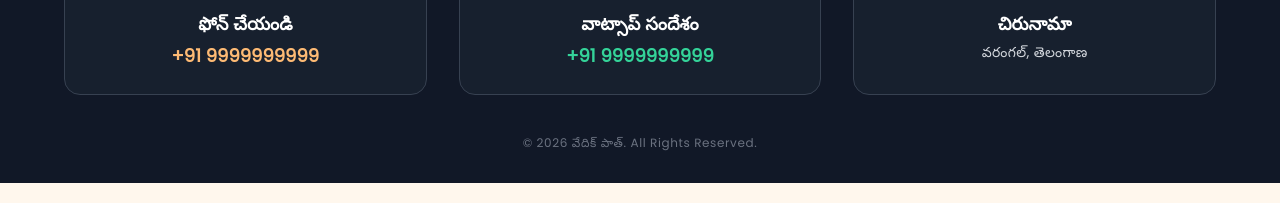
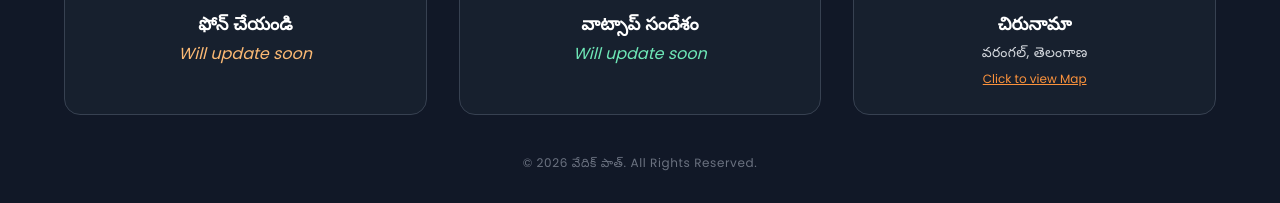
Before and after one commit to dandepraneeth/vedic-path, a plain HTML site: page index.html in a window 1280 px wide. Shown: the part 2317-2520 px from the top of the page. Drawn offline with nearby package versions, Linux system fonts and the light colour scheme; a web font is replaced by a local one.

Commit message:
location update

```diff
--- a/index.html
+++ b/index.html
@@ -146,27 +146,33 @@
 
  <footer class="bg-gray-900 text-white pt-12 pb-8 px-4 mt-20 border-t-4 border-[#ea580c]">
   <div class="max-w-6xl mx-auto grid grid-cols-1 md:grid-cols-3 gap-8 text-center mb-10">
+
     <div class="bg-gray-800/50 p-6 rounded-2xl border border-gray-700 hover:border-orange-500/50 transition">
       <i class="fa-solid fa-phone text-3xl text-[#fdba74] mb-3"></i>
-        <h3 class="text-lg font-bold mb-1" id="callText">ఫోన్ చేయండి</h3>
-        <p class="text-orange-300 font-semibold text-lg">+91 9999999999</p>
+      <h3 class="text-lg font-bold mb-1" id="callText">ఫోన్ చేయండి / Call Us</h3>
+      <p class="text-orange-300 font-medium italic text-base">Will update soon</p>
     </div>
+
     <div class="bg-gray-800/50 p-6 rounded-2xl border border-gray-700 hover:border-[#ea580c]/50 transition">
       <i class="fa-brands fa-whatsapp text-3xl text-emerald-400 mb-3"></i>
-        <h3 class="text-lg font-bold mb-1" id="whatsappText">వాట్సాప్ సందేశం</h3>
-        <p class="text-emerald-400 font-semibold text-lg">+91 9999999999</p>
+      <h3 class="text-lg font-bold mb-1" id="whatsappText">వాట్సాప్ / WhatsApp</h3>
+      <p class="text-emerald-300 font-medium italic text-base">Will update soon</p>
     </div>
-      <div class="bg-gray-800/50 p-6 rounded-2xl border border-gray-700 hover:border-orange-500/50 transition">
+
+    <a href="https://maps.app.goo.gl/nQ3zud6ajopzorFW9" target="_blank" class="bg-gray-800/50 p-6 rounded-2xl border border-gray-700 hover:border-orange-500/50 transition block no-underline text-white">
+      <div>
         <i class="fa-solid fa-location-dot text-3xl text-orange-400 mb-3"></i>
-        <h3 class="text-lg font-bold mb-1" id="locationText">చిరునామా</h3>
-        <p class="text-gray-300 text-sm tracking-wide" id="locationValue">వరంగల్, తెలంగాణ</p>
+        <h3 class="text-lg font-bold mb-1" id="locationText">చిరునామా / Address</h3>
+        <p class="text-gray-300 text-sm tracking-wide mb-1" id="locationValue">వరంగల్, తెలంగాణ</p>
+        <span class="text-xs text-orange-400 underline">Click to view Map</span>
       </div>
+    </a>
+
   </div>
   <div class="text-center text-xs text-gray-500 tracking-wider">
     &copy; 2026 వేదిక్ పాత్. All Rights Reserved.
   </div>
 </footer>
-
   <script>
     let currentLanguage = "te";
 
```
Lines whose indentation alone changed are shown as unchanged.
